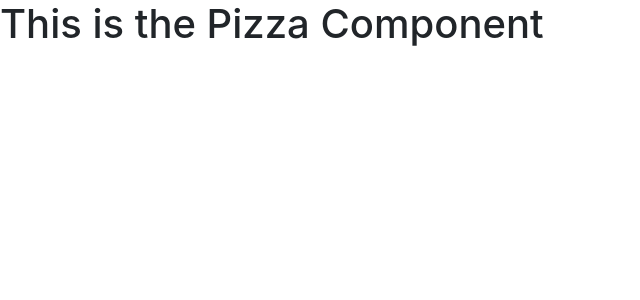
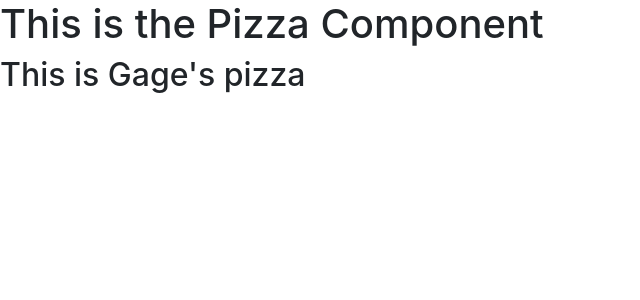
Before and after one commit to gharris1362/C16-Git-Walkthrough, a React app: page /Pizza in a window 1280 px wide. Shown: the top 300 px of the page, without its empty margins (0-640 px from the left). Built offline with nearby package versions, Linux system fonts and the light colour scheme.

Commit message:
gages push

```diff
--- a/client/pages/Pizza.jsx
+++ b/client/pages/Pizza.jsx
@@ -5,6 +5,7 @@ const Pizza = () => {
     return (
         <>
         <h1>This is the Pizza Component</h1>
+        <h2>This is Gage's pizza</h2>
         </>
     )
 }
```
